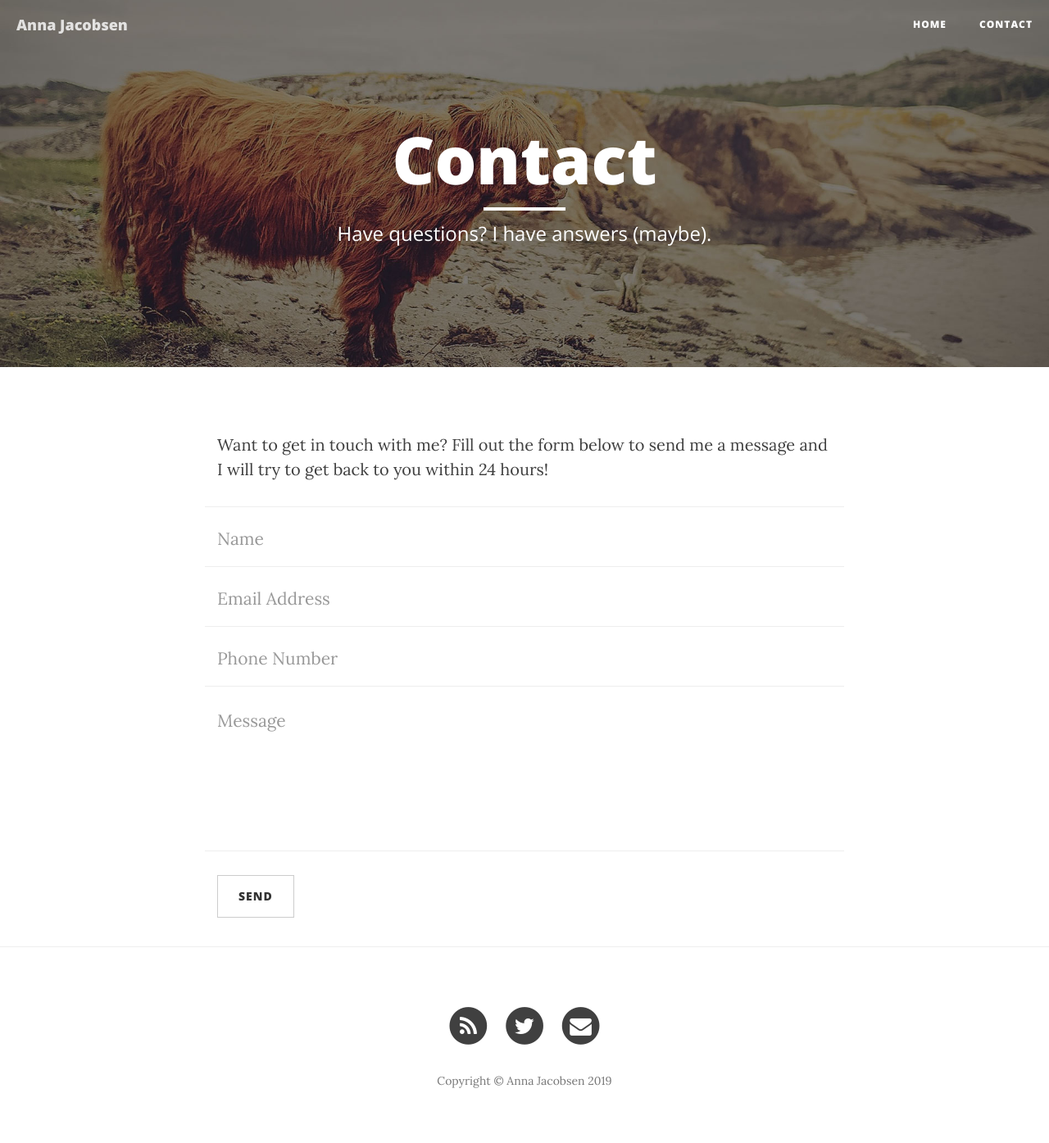
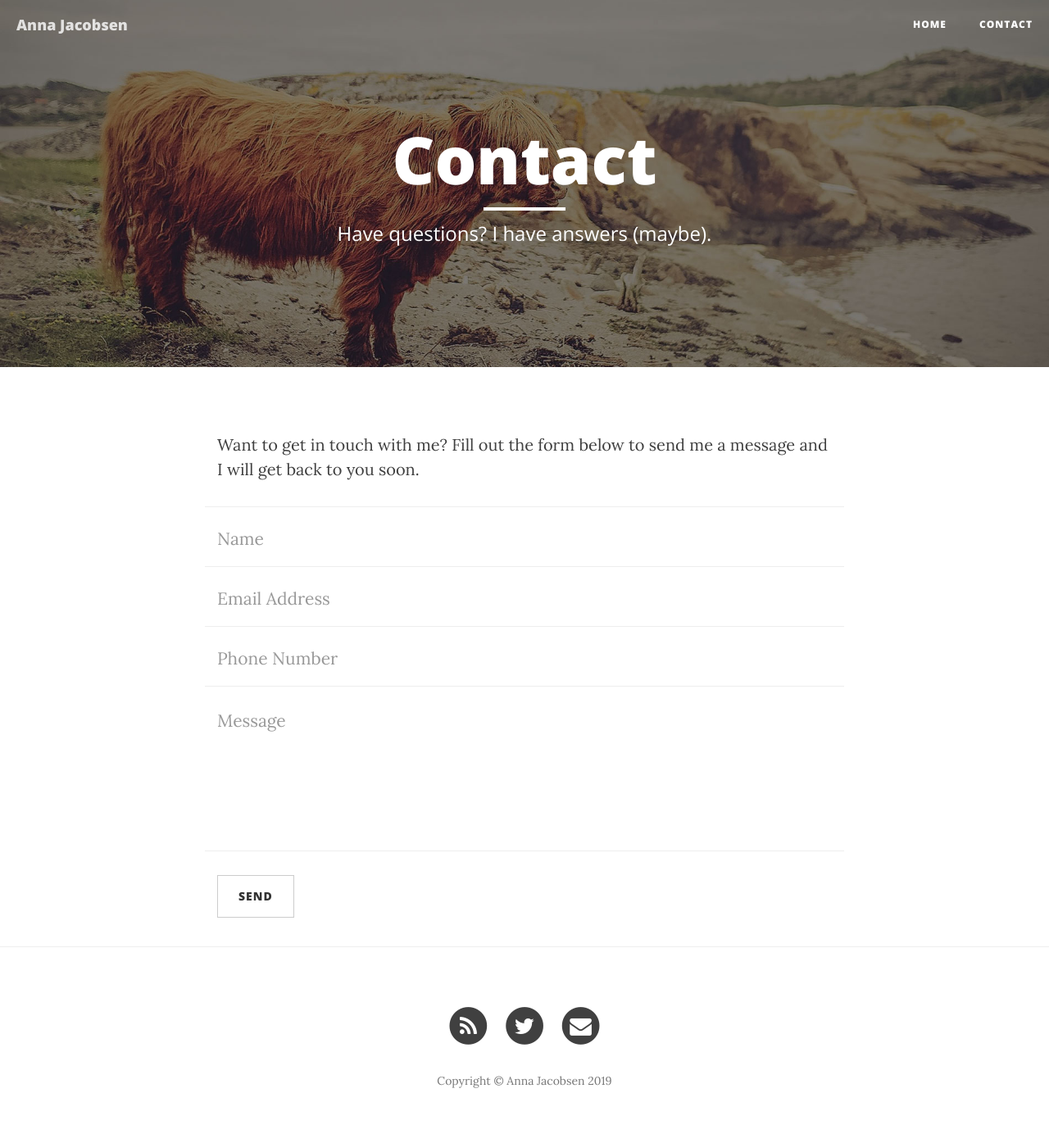
Before and after one commit to annaj/annaj, a Jekyll site: the page built from contact.html, in a window 1280 px wide. Shown: the whole page at 82% size. Built offline with Jekyll 4.4.1, drawn with Linux system fonts in a browser that asks for light colours; nearby versions of some CDN libraries.

Commit message:
changed first line

```diff
--- a/contact.html
+++ b/contact.html
@@ -1,11 +1,12 @@
 ---
 layout: page
-title: "Contact"
-description: "Have questions? I have answers (maybe)."
-header-img: "img/contact-bg.jpg"
+title: Contact
+description: Have questions? I have answers (maybe).
+header-img: img/contact-bg.jpg
+published: true
 ---
 
-<p>Want to get in touch with me? Fill out the form below to send me a message and I will try to get back to you within 24 hours!</p>
+<p>Want to get in touch with me? Fill out the form below to send me a message and I will get back to you soon.</p>
 <!-- Contact Form - Enter your email address on line 19 of the mail/contact_me.php file to make this form work. -->
 <!-- WARNING: Some web hosts do not allow emails to be sent through forms to common mail hosts like Gmail or Yahoo. It's recommended that you use a private domain email address! -->
 <!-- NOTE: To use the contact form, your site must be on a live web host with PHP! The form will not work locally! -->
```
